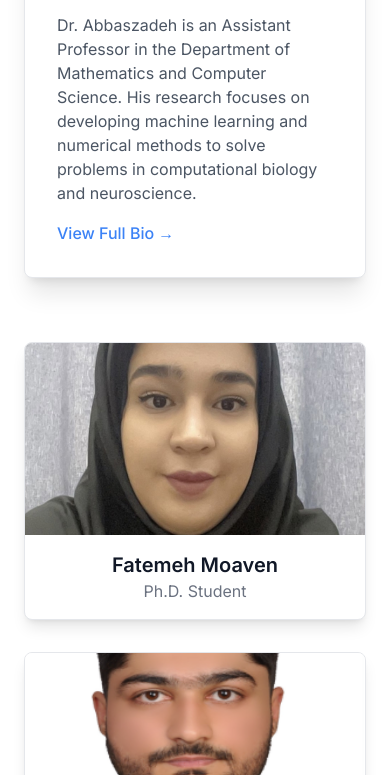
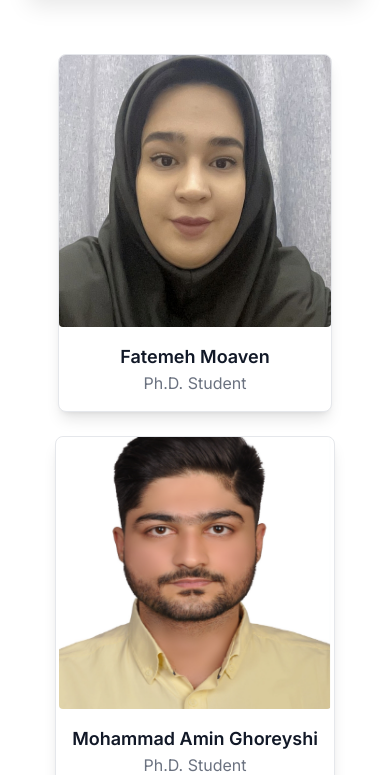
Before and after one commit to MindLab-AUT/MindLab, a plain HTML site: page index.html in a window 390 px wide. Shown: the part 4808-5583 px from the top of the page. Drawn offline with nearby package versions, Linux system fonts and the light colour scheme.

Commit message:
upd members

```diff
--- a/app.js
+++ b/app.js
@@ -171,12 +171,12 @@ function renderEvent(event, piName, piShortName) {
  */
 function renderPI(pi) {
     const scholarIcon = `<svg fill="currentColor" class="w-5 h-5" viewBox="0 0 24 24"><path d="M12 24a7 7 0 1 1 0-14 7 7 0 0 1 0 14zm0-24L0 9.5l4.838 3.39L12 18l7.162-5.11L24 9.5z"/></svg>`;
-    const githubIcon = `<svg fill="currentColor" class="w-5 h-5" viewBox="0 0 16 16"><path d="M8 0C3.58 0 0 3.58 0 8c0 3.54 2.29 6.53 5.47 7.59.4.07.55-.17.55-.38 0-.19-.01-.82-.01-1.49-2.01.37-2.53-.49-2.69-.94-.09-.23-.48-.94-.82-1.13-.28-.15-.68-.52-.01-.53.63-.01 1.08.58 1.23.82.72 1.21 1.87.87 2.33.66.07-.52.28-.87.51-1.07-1.78-.2-3.64-.89-3.64-3.95 0-.87.31-1.59.82-2.15-.08-.2-.36-1.02.08-2.12 0 0 .67-.21 2.2.82.64-.18 1.32-.27 2-.27.68 0 1.36.09 2 .27 1.53-1.04 2.2-.82 2.2-.82.44 1.1.16 1.92.08 2.12.51.56.82 1.27.82 2.15 0 3.07-1.87 3.75-3.65 3.95.29.25.54.73.54 1.48 0 1.07-.01 1.93-.01 2.2 0 .21.15.46.55.38A8.013 8.013 0 0 0 16 8c0-4.42-3.58-8-8-8z"/></svg>`;
+    const githubIcon = `<svg fill="currentColor" class="w-5 h-5" viewBox="0 0 16 16"><path d="M8 0C3.58 0 0 3.58 0 8c0 3.54 2.29 6.53 5.47 7.59.4.07.ss-.17.55-.38 0-.19-.01-.82-.01-1.49-2.01.37-2.53-.49-2.69-.94-.09-.23-.48-.94-.82-1.13-.28-.15-.68-.52-.01-.53.63-.01 1.08.58 1.23.82.72 1.21 1.87.87 2.33.66.07-.52.28-.87.51-1.07-1.78-.2-3.64-.89-3.64-3.95 0-.87.31-1.59.82-2.15-.08-.2-.36-1.02.08-2.12 0 0 .67-.21 2.2.82.64-.18 1.32-.27 2-.27.68 0 1.36.09 2 .27 1.53-1.04 2.2-.82 2.2-.82.44 1.1.16 1.92.08 2.12.51.56.82 1.27.82 2.15 0 3.07-1.87 3.75-3.65 3.95.29.25.54.73.54 1.48 0 1.07-.01 1.93-.01 2.2 0 .21.15.46.55.38A8.013 8.013 0 0 0 16 8c0-4.42-3.58-8-8-8z"/></svg>`;
 
     return `
     <div class="bg-white dark:bg-gray-900 rounded-lg shadow-xl overflow-hidden md:flex border border-gray-200 dark:border-gray-700">
         <div class="md:flex-shrink-0">
-            <img class="h-48 w-full object-cover md:h-full md:w-64" src="${pi.imageUrl}" alt="${pi.name}">
+            <img class="h-12 w-full  md:h-12 md:w-12" src="${pi.imageUrl}" alt="${pi.name}" onerror="this.src='https://placehold.co/400x400/93C5FD/1F2937?text=PI+Photo';">
         </div>
         <div class="p-8">
             <div class="flex justify-between items-start">
@@ -185,8 +185,8 @@ function renderPI(pi) {
                     <p class="text-blue-500 dark:text-blue-400 text-lg font-medium mb-4">${pi.title}</p>
                 </div>
                 <div class="flex space-x-3 text-gray-500 dark:text-gray-400">
-                    <a href="${pi.scholarUrl}" target="_blank" rel="noopener noreferrer" class="hover:text-blue-500 dark:hover:text-blue-400">${scholarIcon}</a>
-                    <a href="${pi.githubUrl}" target="_blank" rel="noopener noreferrer" class="hover:text-blue-500 dark:hover:text-blue-400">${githubIcon}</a>
+                    ${pi.scholarUrl ? `<a href="${pi.scholarUrl}" target="_blank" rel="noopener noreferrer" class="hover:text-blue-500 dark:hover:text-blue-400">${scholarIcon}</a>` : ''}
+                    ${pi.githubUrl ? `<a href="${pi.githubUrl}" target="_blank" rel="noopener noreferrer" class="hover:text-blue-500 dark:hover:text-blue-400">${githubIcon}</a>` : ''}
                 </div>
             </div>
             <p class="text-gray-600 dark:text-gray-400 mb-4">
@@ -204,17 +204,29 @@ function renderTeamMember(member) {
     const scholarIcon = `<svg fill="currentColor" class="w-6 h-6" viewBox="0 0 24 24"><path d="M12 24a7 7 0 1 1 0-14 7 7 0 0 1 0 14zm0-24L0 9.5l4.838 3.39L12 18l7.162-5.11L24 9.5z"/></svg>`;
     const githubIcon = `<svg fill="currentColor" class="w-6 h-6" viewBox="0 0 16 16"><path d="M8 0C3.58 0 0 3.58 0 8c0 3.54 2.29 6.53 5.47 7.59.4.07.55-.17.55-.38 0-.19-.01-.82-.01-1.49-2.01.37-2.53-.49-2.69-.94-.09-.23-.48-.94-.82-1.13-.28-.15-.68-.52-.01-.53.63-.01 1.08.58 1.23.82.72 1.21 1.87.87 2.33.66.07-.52.28-.87.51-1.07-1.78-.2-3.64-.89-3.64-3.95 0-.87.31-1.59.82-2.15-.08-.2-.36-1.02.08-2.12 0 0 .67-.21 2.2.82.64-.18 1.32-.27 2-.27.68 0 1.36.09 2 .27 1.53-1.04 2.2-.82 2.2-.82.44 1.1.16 1.92.08 2.12.51.56.82 1.27.82 2.15 0 3.07-1.87 3.75-3.65 3.95.29.25.54.73.54 1.48 0 1.07-.01 1.93-.01 2.2 0 .21.15.46.55.38A8.013 8.013 0 0 0 16 8c0-4.42-3.58-8-8-8z"/></svg>`;
 
+    // Check if there are any details to show on hover
+    const hasDetails = member.bio || member.scholarUrl || member.githubUrl;
+
     return `
-    <div class="group relative text-center bg-white dark:bg-gray-900 rounded-lg shadow-lg border border-gray-200 dark:border-gray-700 overflow-hidden">
-        <img class="w-full h-48 object-cover" src="${member.imageUrl}" alt="${member.name}" onerror="this.src='https://placehold.co/300x300/E5E7EB/374151?text=Photo';">
+    <div class="group relative w-fit text-center bg-white dark:bg-gray-900 rounded-lg shadow-lg border border-gray-200 dark:border-gray-700 overflow-hidden">
+        <img
+        class="w-[17rem] h-[17rem] object-cover mx-auto rounded"
+        src="${member.imageUrl}"
+        alt="${member.name}"
+        onerror="this.src='https://placehold.co/300x300/E5E7EB/374151?text=Photo';"
+        />
         <div class="p-4">
-            <h4 class="text-xl font-semibold text-gray-900 dark:text-white">${member.name}</h4>
+            <h4 class="text-lg font-semibold text-gray-900 dark:text-white">${member.name}</h4>
             <p class="text-gray-500 dark:text-gray-400">${member.title}</p>
         </div>
 
-        <div class="team-card-overlay absolute inset-0 flex flex-col justify-center items-center space-y-4 text-white opacity-0 group-hover:opacity-100 transition-opacity duration-300">
-            ${member.scholarUrl ? `<a href="${member.scholarUrl}" target="_blank" rel="noopener noreferrer" class="hover:text-blue-400 transition-colors">${scholarIcon}</a>` : ''}
-            ${member.githubUrl ? `<a href="${member.githubUrl}" target="_blank" rel="noopener noreferrer" class="hover:text-blue-400 transition-colors">${githubIcon}</a>` : ''}
-        </div>
+        ${hasDetails ? `
+        <div class="team-card-overlay absolute inset-0 p-4 flex flex-col justify-center items-center text-center text-white opacity-0 group-hover:opacity-100 transition-opacity duration-300">
+            ${member.bio ? `<p class="text-sm mb-4">${member.bio}</p>` : ''}
+            <div class="flex space-x-4">
+                ${member.scholarUrl ? `<a href="${member.scholarUrl}" target="_blank" rel="noopener noreferrer" class="hover:text-blue-400 transition-colors">${scholarIcon}</a>` : ''}
+                ${member.githubUrl ? `<a href="${member.githubUrl}" target="_blank" rel="noopener noreferrer" class="hover:text-blue-400 transition-colors">${githubIcon}</a>` : ''}
+            </div>
+        </div>` : ''}
     </div>`;
 }
--- a/data.json
+++ b/data.json
@@ -70,7 +70,7 @@
     "principalInvestigator": {
       "name": "Dr. Mostafa Abbaszadeh",
       "title": "Principal Investigator",
-      "bio": "Dr. Abbaszadeh is an Assistant Professor in the Department of Mathematics and Computer Science. His research focuses on developing machine learning and numerical methods to solve problems in computational biology and neuroscience.",
+      "bio": "Assistant Professor @ Amirkabir University of Technology",
       "imageUrl": "/images/people/MostafaAbbaszadeh.jpg",
       "bioUrl": "#",
       "scholarUrl": "https://scholar.google.com/citations?user=9nuBcAIAAAAJ",
@@ -80,6 +80,7 @@
       {
         "name": "Fatemeh Moaven",
         "title": "Ph.D. Student",
+        "bio": "Ph.D. Student @ Amirkabir University of Technology",
         "imageUrl": "/images/people/Fatemehmoaven.jpg",
         "scholarUrl": "https://scholar.google.com/citations?user=Gg-sY0MAAAAJ&hl=en",
         "githubUrl": "https://github.com/FatemehMoaven"
@@ -87,6 +88,7 @@
       {
         "name": "Mohammad Amin Ghoreyshi",
         "title": "Ph.D. Student",
+        "bio": "Ph.D. Student @ Amirkabir University of Technology",
         "imageUrl": "/images/people/M. Amin Ghoreyshi.png",
         "scholarUrl": "https://scholar.google.com/citations?user=hK-RslEAAAAJ&hl=en",
         "githubUrl": "https://github.com/Amin-Ghoreyshi"
@@ -94,6 +96,7 @@
       {
         "name": "Mohammad Soroush Ghafari",
         "title": "Ph.D. Student",
+        "bio": "Ph.D. Student @ Amirkabir University of Technology",
         "imageUrl": "/images/people/M. Soroush Ghafari.png",
         "scholarUrl": "https://scholar.google.com/citations?user=xT1-L00AAAAJ&hl=en",
         "githubUrl": "https://github.com/Soroush-Ghafari"
@@ -101,6 +104,7 @@
       {
         "name": "Masood Farahani",
         "title": "Ph.D. Student",
+        "bio": "Ph.D. Student @ Amirkabir University of Technology",
         "imageUrl": "/images/people/Masood Farahani.png",
         "scholarUrl": "https://scholar.google.com/citations?user=f-o0RnwAAAAJ&hl=en",
         "githubUrl": "https://github.com/Masood-Farahani"
@@ -108,6 +112,7 @@
       {
         "name": "Nima Mohamadi",
         "title": "Ph.D. Student",
+        "bio": "Ph.D. Student @ Amirkabir University of Technology",
         "imageUrl": "/images/people/Nima Mohamadi.png",
         "scholarUrl": "https://scholar.google.com/citations?user=2d3_AeoAAAAJ&hl=en",
         "githubUrl": "https://github.com/Nima-Mohamadi"
@@ -115,6 +120,7 @@
       {
         "name": "Zeynab Baralak",
         "title": "Ph.D. Student",
+        "bio": "Ph.D. Student @ Amirkabir University of Technology",
         "imageUrl": "https://placehold.co/300x300/E5E7EB/374151?text=Photo",
         "scholarUrl": null,
         "githubUrl": "https://github.com/neginbrl"
@@ -122,6 +128,7 @@
       {
         "name": "Akram Karimi",
         "title": "M.Sc. Student",
+        "bio": "M.Sc. Student @ Amirkabir University of Technology",
         "imageUrl": "/images/people/akramkarimi.jpg",
         "scholarUrl": "https://scholar.google.com/citations?user=pGjSjVwAAAAJ&hl=en",
         "githubUrl": "https://github.com/akramkarimi"
@@ -129,6 +136,7 @@
       {
         "name": "AmirAli Fakhari Zavareh",
         "title": "B.Sc. Student",
+        "bio": "B.Sc. Student @ Amirkabir University of Technology",
         "imageUrl": "/images/people/amiraliFakhariZavareh.png",
         "scholarUrl": "https://scholar.google.com/citations?user=S-A-iYAAAAAJ&hl=en",
         "githubUrl": "https://github.com/Amirali-Fakhari"
@@ -136,6 +144,7 @@
       {
         "name": "Atefeh Sadeghi",
         "title": "M.Sc. Student",
+        "bio": "M.Sc. Student @ Amirkabir University of Technology",
         "imageUrl": "/images/people/atefesadeghi.jpg",
         "scholarUrl": "https://scholar.google.com/citations?user=q0-Q9NMAAAAJ&hl=en",
         "githubUrl": "https://github.com/Atefeh-Sadeghi"
@@ -143,6 +152,7 @@
       {
         "name": "Baharak Hooshyar Farzin",
         "title": "M.Sc. Student",
+        "bio": "M.Sc. Student @ Amirkabir University of Technology",
         "imageUrl": "/images/people/farzin.jpg",
         "scholarUrl": "https://scholar.google.com/citations?user=f-b-YnUAAAAJ&hl=en",
         "githubUrl": "https://github.com/Baharak-Hooshyar"
@@ -150,6 +160,7 @@
       {
         "name": "Elnaz Ramezani",
         "title": "M.Sc. Student",
+        "bio": "M.Sc. Student @ Amirkabir University of Technology",
         "imageUrl": "/images/people/Elnaz Ramezani.png",
         "scholarUrl": "https://scholar.google.com/citations?user=6-J2b-YAAAAJ&hl=en",
         "githubUrl": "https://github.com/Elnaz-Ramezani"
@@ -157,6 +168,7 @@
       {
         "name": "Fateme Loghmanpour",
         "title": "M.Sc. Student",
+        "bio": "M.Sc. Student @ Amirkabir University of Technology",
         "imageUrl": "/images/people/fatemeloghmanpor.jpg",
         "scholarUrl": "https://scholar.google.com/citations?user=W1i3jEcAAAAJ&hl=en",
         "githubUrl": "https://github.com/F-Loghmanpour"
@@ -164,6 +176,7 @@
       {
         "name": "Fatemeh Sadat Taqavi",
         "title": "M.Sc. Student",
+        "bio": "M.Sc. Student @ Amirkabir University of Technology",
         "imageUrl": "https://placehold.co/300x300/E5E7EB/374151?text=Photo",
         "scholarUrl": null,
         "githubUrl": "https://github.com/F-Taqavi"
@@ -171,6 +184,7 @@
       {
         "name": "Hannaneh Molaei",
         "title": "M.Sc. Student",
+        "bio": "M.Sc. Student @ Amirkabir University of Technology",
         "imageUrl": "/images/people/hanane.jpg",
         "scholarUrl": "https://scholar.google.com/citations?user=M_sX3PIAAAAJ&hl=en",
         "githubUrl": "https://github.com/HannanehMolaei"
@@ -178,6 +192,7 @@
       {
         "name": "Maedeh Nemati",
         "title": "M.Sc. Student",
+        "bio": "M.Sc. Student @ Amirkabir University of Technology",
         "imageUrl": "/images/people/maedenemati.JPG",
         "scholarUrl": "https://scholar.google.com/citations?user=j5b-AUAAAAAJ&hl=en",
         "githubUrl": "https://github.com/Maedeh-Nemati"
@@ -185,6 +200,7 @@
       {
         "name": "Mahya Pashapour",
         "title": "M.Sc. Student",
+        "bio": "M.Sc. Student @ Amirkabir University of Technology",
         "imageUrl": "/images/people/mahyapashapor.HEIC",
         "scholarUrl": "https://scholar.google.com/citations?user=mK-4i-UAAAAJ&hl=en",
         "githubUrl": "https://github.com/Mahya-Pashapour"
@@ -192,6 +208,7 @@
       {
         "name": "Melika Taheri Soufi",
         "title": "B.Sc. Student",
+        "bio": "B.Sc. Student @ Amirkabir University of Technology",
         "imageUrl": "/images/people/MelikaTaheriSoofi.jpg",
         "scholarUrl": "https://scholar.google.com/citations?user=wU-c-XAAAAAJ&hl=en",
         "githubUrl": "https://github.com/melika-taheri"
@@ -199,6 +216,7 @@
       {
         "name": "Mohaddese Heydari",
         "title": "M.Sc. Student",
+        "bio": "M.Sc. Student @ Amirkabir University of Technology",
         "imageUrl": "/images/people/mohadeseheidari.jpg",
         "scholarUrl": "https://scholar.google.com/citations?user=gH68f-wAAAAJ&hl=en",
         "githubUrl": "https://github.com/mohaddese-heydari"
@@ -206,6 +224,7 @@
       {
         "name": "Mohammad Reza Ahmadi",
         "title": "M.Sc. Student",
+        "bio": "M.Sc. Student @ Amirkabir University of Technology",
         "imageUrl": "/images/people/Mohammad Reza Ahmadi.png",
         "scholarUrl": "https://scholar.google.com/citations?user=dF-c-YAAAAAJ&hl=en",
         "githubUrl": "https://github.com/MohammadReza-Ahmadi"
@@ -213,6 +232,7 @@
       {
         "name": "Mohammad Mahdi HajiAbbasi",
         "title": "M.Sc. Student",
+        "bio": "M.Sc. Student @ Amirkabir University of Technology",
         "imageUrl": "/images/people/hajiabbasi.png",
         "scholarUrl": "https://scholar.google.com/citations?user=u-c-XAAAAAJ&hl=en",
         "githubUrl": "https://github.com/HajiAbbasi-M"
@@ -220,6 +240,7 @@
       {
         "name": "Motahareh Shabani Rahbar",
         "title": "M.Sc. Student",
+        "bio": "M.Sc. Student @ Amirkabir University of Technology",
         "imageUrl": "/images/people/motahare.jpg",
         "scholarUrl": "https://scholar.google.com/citations?user=gH68f-wAAAAJ&hl=en",
         "githubUrl": "https://github.com/Motahareh-Shabani"
@@ -227,13 +248,15 @@
       {
         "name": "Parsa Rahbari",
         "title": "B.Sc. Student",
-        "imageUrl": "/images/people/parsarahbari.jpg",
+        "bio": "B.Sc. Student @ Amirkabir University of Technology",
+        "imageUrl": "/images/people/parsarahbari.png",
         "scholarUrl": "https://scholar.google.com/citations?user=wU-c-XAAAAAJ&hl=en",
         "githubUrl": "https://github.com/Parsa-Rahbari"
       },
       {
         "name": "Pooria Rostami",
         "title": "M.Sc. Student",
+        "bio": "M.Sc. Student @ Amirkabir University of Technology",
         "imageUrl": "/images/people/poriarostami.jpg",
         "scholarUrl": "https://scholar.google.com/citations?user=S-A-iYAAAAAJ&hl=en",
         "githubUrl": "https://github.com/Pooria-Rostami"
@@ -241,6 +264,7 @@
       {
         "name": "Reza Masoumzadeh",
         "title": "M.Sc. Student",
+        "bio": "M.Sc. Student @ Amirkabir University of Technology",
         "imageUrl": "/images/people/RezaMasoumzadeh.jpg",
         "scholarUrl": "https://scholar.google.com/citations?user=dF-c-YAAAAAJ&hl=en",
         "githubUrl": "https://github.com/Reza-Masoumzadeh"
@@ -248,6 +272,7 @@
       {
         "name": "Shila Rezvani",
         "title": "M.Sc. Student",
+        "bio": "M.Sc. Student @ Amirkabir University of Technology",
         "imageUrl": "/images/people/shila.JPG",
         "scholarUrl": "https://scholar.google.com/citations?user=xT1-L00AAAAJ&hl=en",
         "githubUrl": "https://github.com/Shila-Rezvani"
@@ -255,6 +280,7 @@
       {
         "name": "Ulduz Heidary",
         "title": "M.Sc. Student",
+        "bio": "M.Sc. Student @ Amirkabir University of Technology",
         "imageUrl": "/images/people/UlduzHeidary.jpg",
         "scholarUrl": "https://scholar.google.com/citations?user=W1i3jEcAAAAJ&hl=en",
         "githubUrl": "https://github.com/Ulduz-Heidary"
@@ -262,6 +288,7 @@
       {
         "name": "Zahra Ghobadi",
         "title": "M.Sc. Student",
+        "bio": "M.Sc. Student @ Amirkabir University of Technology",
         "imageUrl": "/images/people/zahraghobadi.jpg",
         "scholarUrl": "https://scholar.google.com/citations?user=pGjSjVwAAAAJ&hl=en",
         "githubUrl": "https://github.com/Zahra-Ghobadi"
--- a/index.html
+++ b/index.html
@@ -231,26 +231,8 @@
           <div id="pi-section" class="max-w-4xl mx-auto mb-16"></div>
           <div
             id="team-grid"
-            class="grid grid-cols-1 sm:grid-cols-2 lg:grid-cols-4 gap-8"
-          >
-            <div
-              class="text-center bg-blue-50 dark:bg-blue-900/30 p-6 rounded-lg border-2 border-dashed border-blue-400 dark:border-blue-700 flex flex-col justify-center items-center"
-            >
-              <h4
-                class="text-xl font-semibold text-blue-800 dark:text-blue-200"
-              >
-                You?
-              </h4>
-              <p class="text-blue-700 dark:text-blue-300 mt-2 mb-4">
-                We're always looking for passionate researchers.
-              </p>
-              <a
-                href="#contact"
-                class="bg-blue-600 text-white px-4 py-2 rounded-md font-medium hover:bg-blue-700 transition-colors"
-                >Join Us</a
-              >
-            </div>
-          </div>
+            class="grid grid-cols-1 sm:grid-cols-2 justify-items-center lg:grid-cols-4 gap-6"
+          ></div>
         </div>
       </section>
 
```
Also changed, not shown: style.css (+10 -0 lines).
